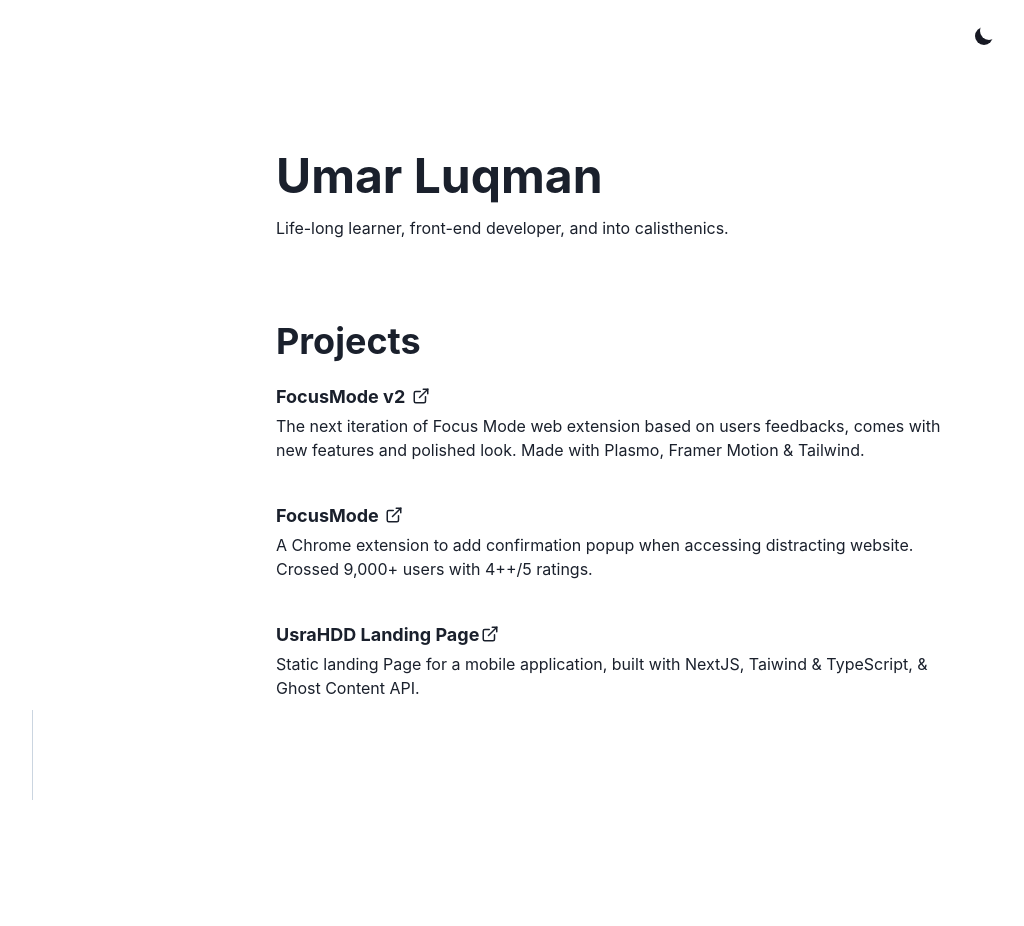
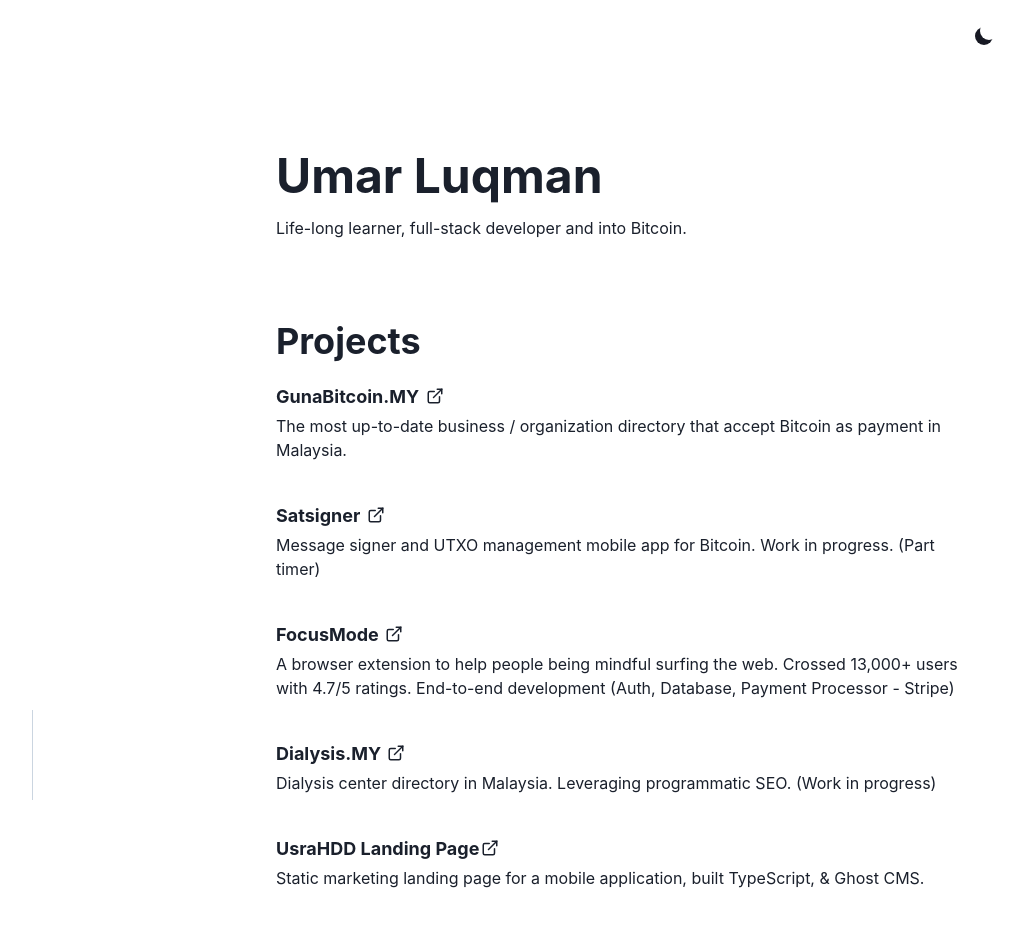
Before and after one commit to umarluqman/site-next, a Next.js app: page / in a window 1280 px wide. Shown: the top 926 px of the page, without its empty margins (20-1044 px from the left). Before the commit the page ends 800 px from the top, so only its background shows below. Built offline with nearby package versions, Linux system fonts and the light colour scheme; some icons are missing.

Commit message:
Update index.tsx

```diff
--- a/pages/index.tsx
+++ b/pages/index.tsx
@@ -1,15 +1,12 @@
-import { CheckCircleIcon, ExternalLinkIcon } from "@chakra-ui/icons";
+import { ExternalLinkIcon } from "@chakra-ui/icons";
 import {
   chakra,
   Heading,
   Link,
-  List,
-  ListIcon,
-  ListItem,
   Text,
   useColorModeValue,
 } from "@chakra-ui/react";
-import React, { ReactNode } from "react";
+import { ReactNode } from "react";
 
 export default function Home(): ReactNode {
   const textColor = useColorModeValue("gray.800", "gray.400");
@@ -19,24 +16,35 @@ export default function Home(): ReactNode {
         Umar Luqman
       </Heading>
       <Text color={textColor}>
-        Life-long learner, front-end developer, and into calisthenics.
+        Life-long learner, full-stack developer and into Bitcoin.
       </Text>
 
       <Heading mb={5} mt={20} as="h2" size="xl">
         Projects
       </Heading>
       <Link
-        href="https://youtu.be/-FXKXUeZu8o"
+        href="https://gunabitcoin.my"
         isExternal
         fontWeight="700"
         fontSize="lg"
       >
-        FocusMode v2 <ExternalLinkIcon mx="2px" mt={-1} />
+        GunaBitcoin.MY <ExternalLinkIcon mx="2px" mt={-1} />
       </Link>
       <Text mt={1} color={textColor} mb={10}>
-        The next iteration of Focus Mode web extension based on users feedbacks,
-        comes with new features and polished look. Made with Plasmo, Framer
-        Motion & Tailwind.
+        The most up-to-date business / organization directory that accept
+        Bitcoin as payment in Malaysia.
+      </Text>
+      <Link
+        href="https://primal.net/e/note1f7d8n6vfdztnft23tl5lf8a86qldru0us9rgmrhwq9dfmgr6z9js2vkvz9"
+        isExternal
+        fontWeight="700"
+        fontSize="lg"
+      >
+        Satsigner <ExternalLinkIcon mx="2px" mt={-1} />
+      </Link>
+      <Text mt={1} color={textColor} mb={10}>
+        Message signer and UTXO management mobile app for Bitcoin. Work in
+        progress. (Part timer)
       </Text>
       <Link
         href="https://focusmode.app"
@@ -47,8 +55,9 @@ export default function Home(): ReactNode {
         FocusMode <ExternalLinkIcon mx="2px" mt={-1} />
       </Link>
       <Text mt={1} color={textColor} mb={10}>
-        A Chrome extension to add confirmation popup when accessing distracting
-        website. Crossed 9,000+ users with 4++/5 ratings.
+        A browser extension to help people being mindful surfing the web.
+        Crossed 13,000+ users with 4.7/5 ratings. End-to-end development (Auth,
+        Database, Payment Processor - Stripe)
       </Text>
 
       {/* <Link
@@ -79,6 +88,19 @@ export default function Home(): ReactNode {
       </Text> */}
 
       <Link
+        href="https://github.com/umarluqman/dialisis.my"
+        isExternal
+        fontWeight="700"
+        fontSize="lg"
+      >
+        Dialysis.MY <ExternalLinkIcon mx="2px" mt={-1} />
+      </Link>
+      <Text mt={1} color={textColor} mb={10}>
+        Dialysis center directory in Malaysia. Leveraging programmatic SEO.
+        (Work in progress)
+      </Text>
+
+      <Link
         href="https://usrahdd.my/"
         isExternal
         fontWeight="700"
@@ -88,8 +110,8 @@ export default function Home(): ReactNode {
         <ExternalLinkIcon mx="2px" mt={-1} />
       </Link>
       <Text mt={1} color={textColor}>
-        Static landing Page for a mobile application, built with NextJS, Taiwind
-        & TypeScript, & Ghost Content API.
+        Static marketing landing page for a mobile application, built
+        TypeScript, & Ghost CMS.
       </Text>
     </chakra.div>
   );
```
